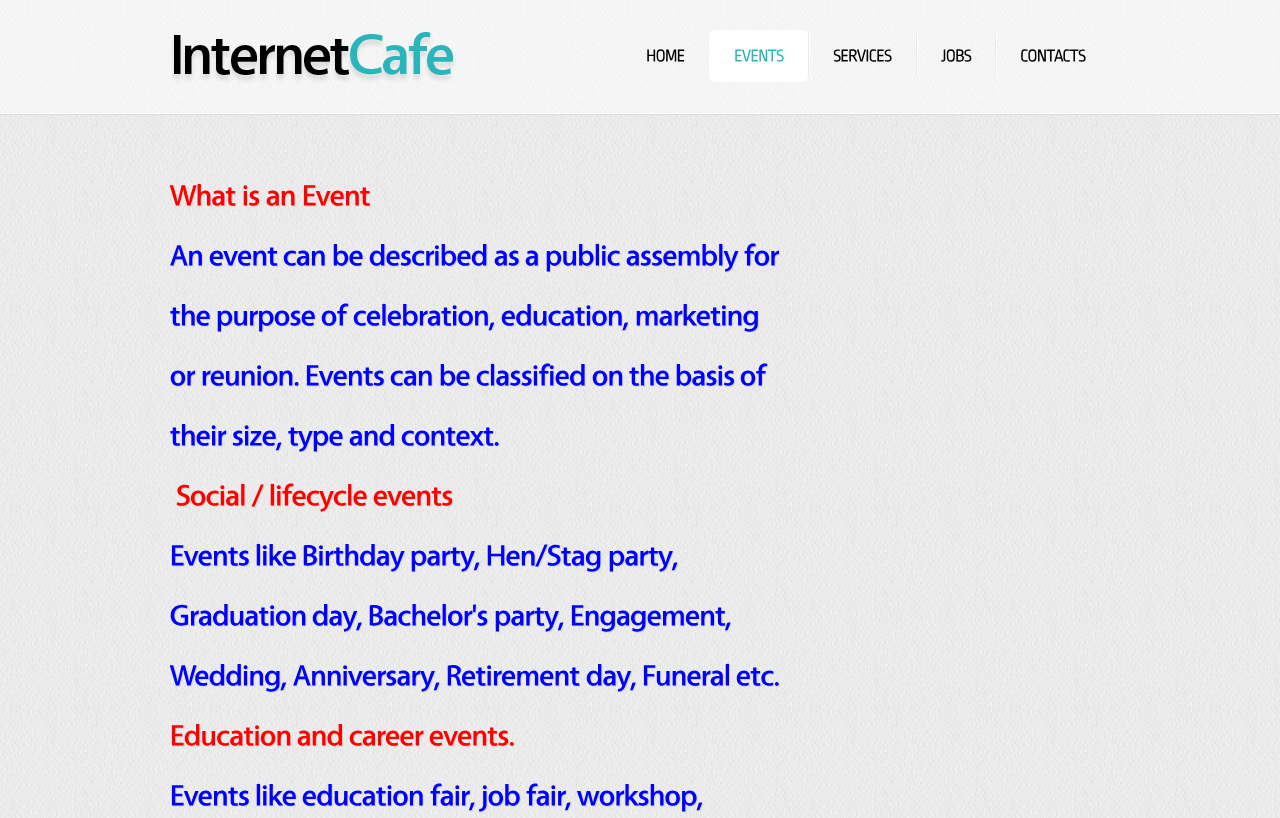
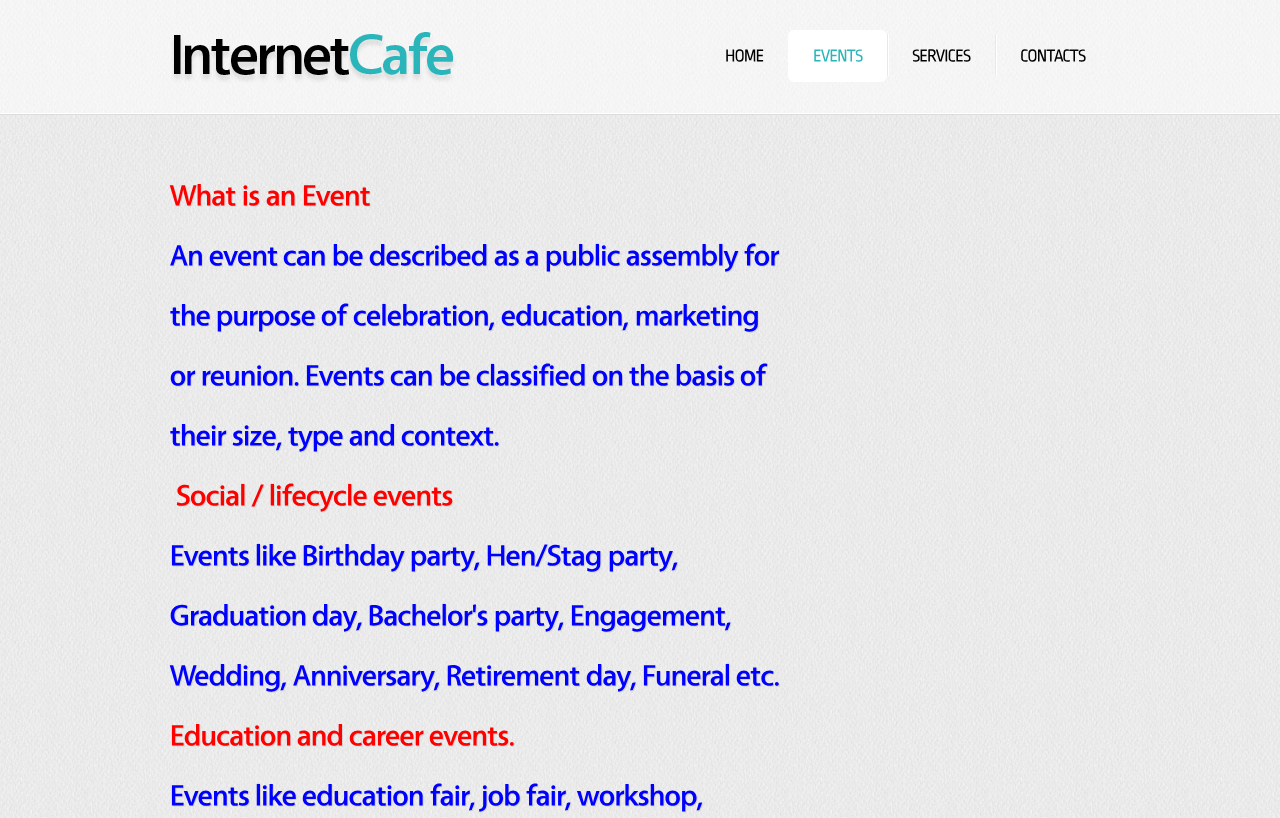
Before and after one commit to AsongJhonaNathan/LifeInternetCafe, a plain HTML site: page eventscooode1.html in a window 1280 px wide. Shown: the top 818 px of the page. Drawn offline with Linux system fonts and the light colour scheme.

Commit message:
Update eventscooode1.html

```diff
--- a/eventscooode1.html
+++ b/eventscooode1.html
@@ -29,7 +29,6 @@
           <li><a href="index.html">Home</a></li>
           <li><a class="active" href="events.html">Events</a></li>
           <li><a href="services.html">Services</a></li>
-          <li><a href="jobs.html">Jobs</a></li>
           <li><a href="contact.html">Contacts</a></li>
         </ul>
       </nav>
```
